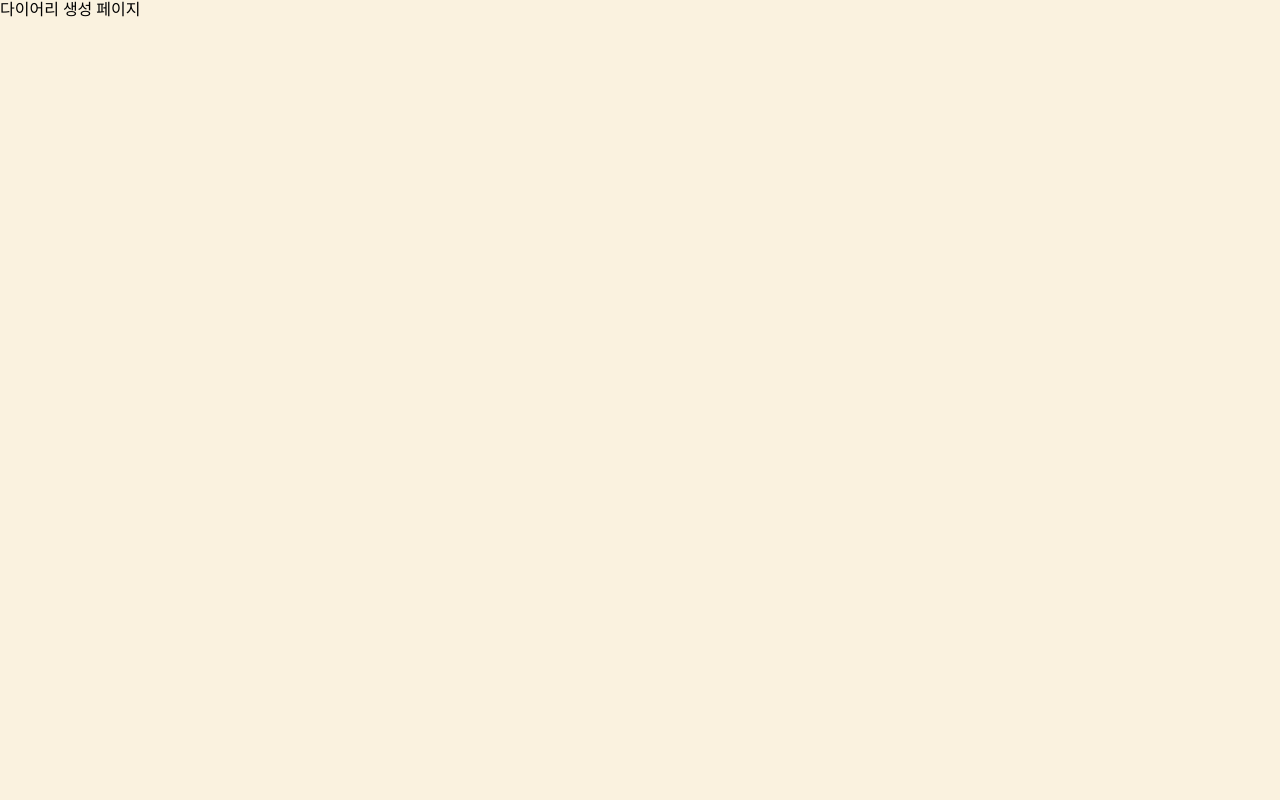
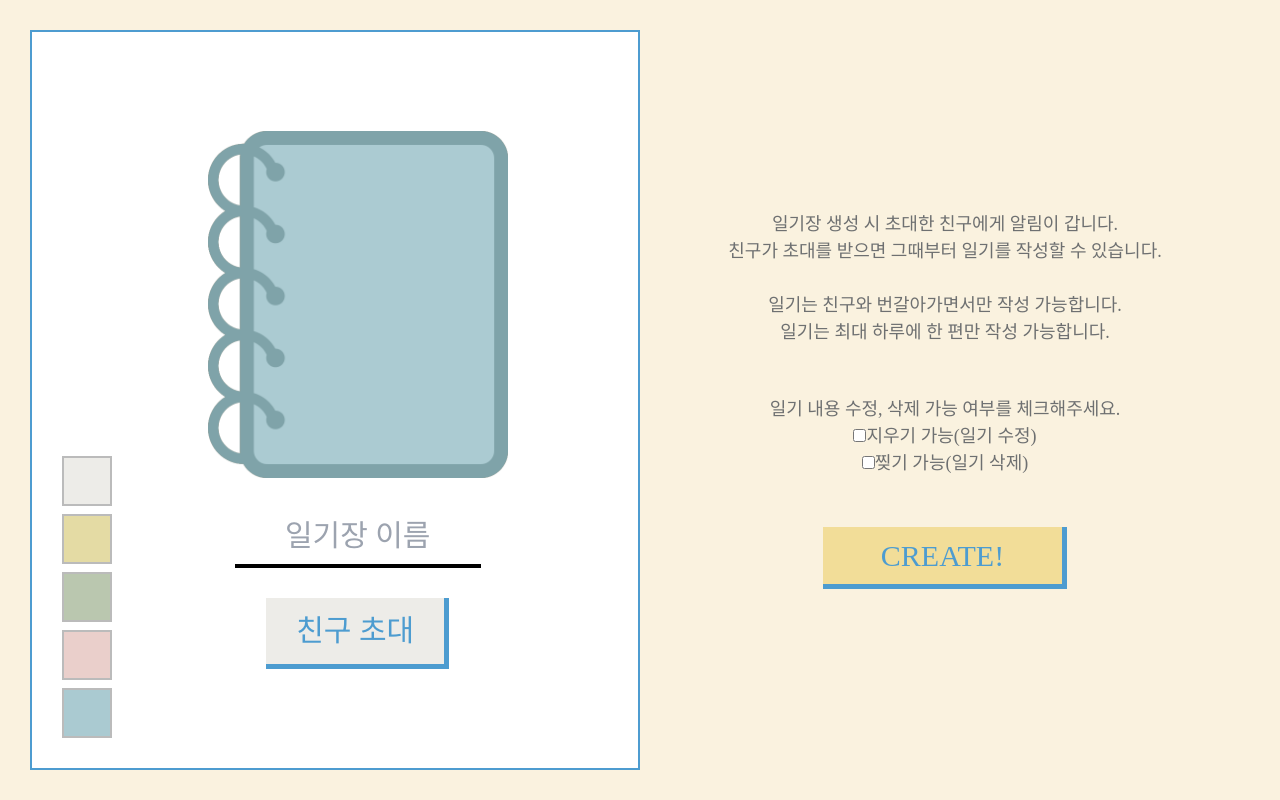
Before and after one commit to rloo8/birdee-fe, a React (Create React App) app: page /create-diary in a window 1280 px wide. Built offline with nearby package versions, Linux system fonts and the light colour scheme; a web font is replaced by a local one.

Commit message:
Feat: 일기 생성 페이지 구조 작성

```diff
--- a/src/Routes/CreateDiary.js
+++ b/src/Routes/CreateDiary.js
@@ -1,4 +1,118 @@
+import styled from "styled-components";
+import { boxStyle, btnStyle } from "../styles/commonStyles";
+
+// styled components
+const Wrapper = styled.div`
+  display: flex;
+  justify-content: space-between;
+  padding: 30px;
+  height: 100vh;
+`;
+
+const CustomBox = styled.div`
+  display: flex;
+  width: 50%;
+  padding: 30px;
+  ${boxStyle}
+`;
+const ColorSelectBox = styled.div`
+  display: flex;
+  flex-direction: column;
+  gap: 8px;
+  align-self: flex-end;
+`;
+const Color = styled.button`
+  width: 50px;
+  height: 50px;
+  border: 2px solid #bbb;
+`;
+
+const DiaryBox = styled.div`
+  width: 90%;
+  display: flex;
+  flex-direction: column;
+  justify-content: center;
+  align-items: center;
+  gap: 30px;
+  height: 100%;
+`;
+const DiaryCover = styled.img`
+  width: 300px;
+`;
+const DiaryTitleInput = styled.input`
+  text-align: center;
+  font-size: 30px;
+  border-bottom: 4px solid #000;
+  outline: none;
+  width: 50%;
+  padding: 10px;
+`;
+
+const UserInviteBtn = styled.button`
+  ${btnStyle}
+  background-color: #edece8;
+`;
+
+const CreateBox = styled.div`
+  width: 50%;
+  text-align: center;
+  color: #6e7071;
+  font-size: 18px;
+  display: flex;
+  flex-direction: column;
+  justify-content: center;
+  align-items: center;
+  gap: 50px;
+  line-height: 1.5em;
+`;
+const CreateBtn = styled.button`
+  width: 40%;
+  ${btnStyle}
+`;
+
 function CreateDiary() {
-  return <h1>다이어리 생성 페이지</h1>;
+  return (
+    <Wrapper>
+      <CustomBox>
+        <ColorSelectBox>
+          {["#EDECE8", "#E4DBA4", "#BAC7AF", "#EACFCB", "#AACAD1"].map(
+            (color, i) => (
+              <Color key={i} style={{ background: color }}></Color>
+            )
+          )}
+        </ColorSelectBox>
+        <DiaryBox>
+          <DiaryCover src="/image/b.png" alt="diary" />
+          <DiaryTitleInput type="text" placeholder="일기장 이름" />
+          <UserInviteBtn>친구 초대</UserInviteBtn>
+        </DiaryBox>
+      </CustomBox>
+
+      <CreateBox>
+        <span>
+          일기장 생성 시 초대한 친구에게 알림이 갑니다.
+          <br />
+          친구가 초대를 받으면 그때부터 일기를 작성할 수 있습니다.
+          <br />
+          <br />
+          일기는 친구와 번갈아가면서만 작성 가능합니다.
+          <br />
+          일기는 최대 하루에 한 편만 작성 가능합니다.
+        </span>
+        <form>
+          <span>일기 내용 수정, 삭제 가능 여부를 체크해주세요.</span>
+          <div>
+            <input type="checkbox" id="edit" />
+            <label htmlFor="edit">지우기 가능(일기 수정)</label>
+          </div>
+          <div>
+            <input type="checkbox" id="delete" />
+            <label htmlFor="delete">찢기 가능(일기 삭제)</label>
+          </div>
+        </form>
+        <CreateBtn>CREATE!</CreateBtn>
+      </CreateBox>
+    </Wrapper>
+  );
 }
 export default CreateDiary;
```
